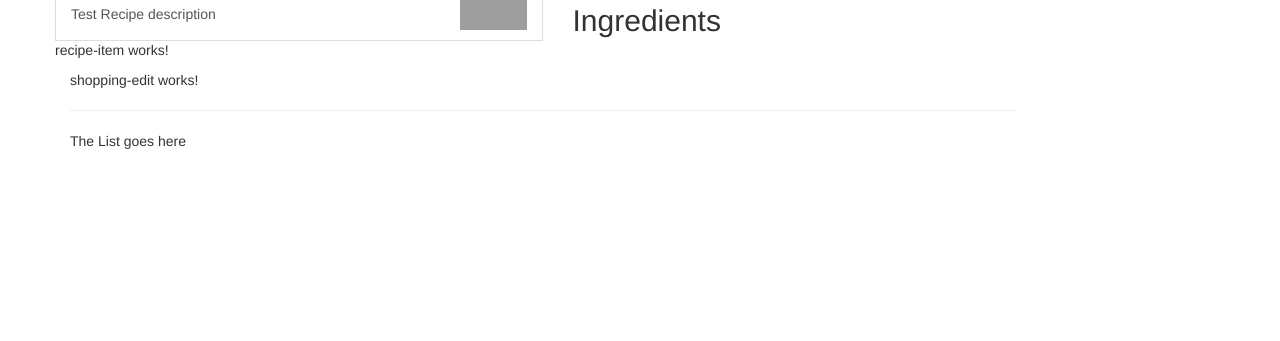
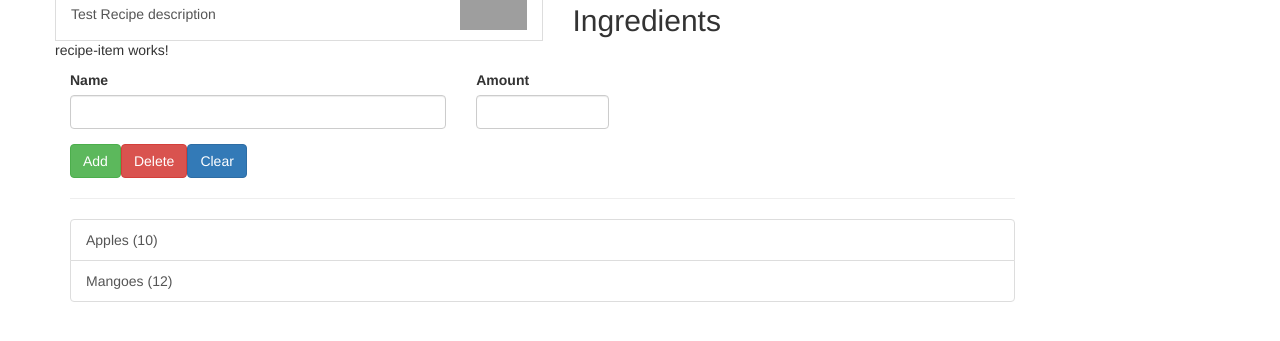
Before and after one commit to sanskarsharma/shoppingcart_angular, an Angular app: page / in a window 1280 px wide. Shown: the part 249-590 px from the top of the page. Built offline with nearby package versions, Linux system fonts and the light colour scheme; grey boxes are pictures that could not be loaded.

Commit message:
styled and structured shopping list components

```diff
--- /dev/null
+++ b/src/app/common/ingredient.model.ts
@@ -0,0 +1,3 @@
+export class Ingredient{
+    constructor(public name : string, public amount: number){}
+}
--- a/src/app/shopping-list/shopping-edit/shopping-edit.component.html
+++ b/src/app/shopping-list/shopping-edit/shopping-edit.component.html
@@ -1,3 +1,24 @@
-<p>
-  shopping-edit works!
-</p>
+<div class="row">
+  <div class="col-xs-12">
+    <form>
+      <div class="row">
+        <div class="col-sm-5 form-group">
+          <label for="name">Name</label>
+          <input type="text" id ="name" class="form-control">
+        </div>
+        <div class="col-sm-2 form-group">
+          <label for="amount">Amount</label>
+          <input type="number" id="amount" class="form-control">
+        </div>
+      </div>
+      <div class="row">
+        <div class="col-xs-12">
+          <button class=" btn btn-success" type="submit">Add</button>
+          <button class="btn btn-danger" type="button">Delete</button>
+          <button class="btn btn-primary" type="button">Clear</button>
+        </div>
+      </div>
+    </form>
+
+  </div>
+</div>
--- a/src/app/shopping-list/shopping-list.component.html
+++ b/src/app/shopping-list/shopping-list.component.html
@@ -2,6 +2,13 @@
   <div class="col-xs-10">
     <app-shopping-edit></app-shopping-edit>
     <hr>
-    <p> The List goes here</p>
+    <ul class="list-group">
+      <a class="list-group-item"
+       style="cursor: pointer"
+       *ngFor="let ingu of ingredients"
+       >
+      {{ingu.name}} ({{ingu.amount}})
+      </a>
+    </ul>
   </div>
 </div>
--- a/src/app/shopping-list/shopping-list.component.ts
+++ b/src/app/shopping-list/shopping-list.component.ts
@@ -1,4 +1,6 @@
 import { Component, OnInit } from '@angular/core';
+
+import {Ingredient} from '../common/ingredient.model';
 
 @Component({
   selector: 'app-shopping-list',
@@ -7,6 +9,11 @@
 })
 export class ShoppingListComponent implements OnInit {
 
+  ingredients: Ingredient[]= [
+    new Ingredient("Apples",10),
+    new Ingredient("Mangoes", 12)
+  ];
+
   constructor() { }
 
   ngOnInit() {
```
